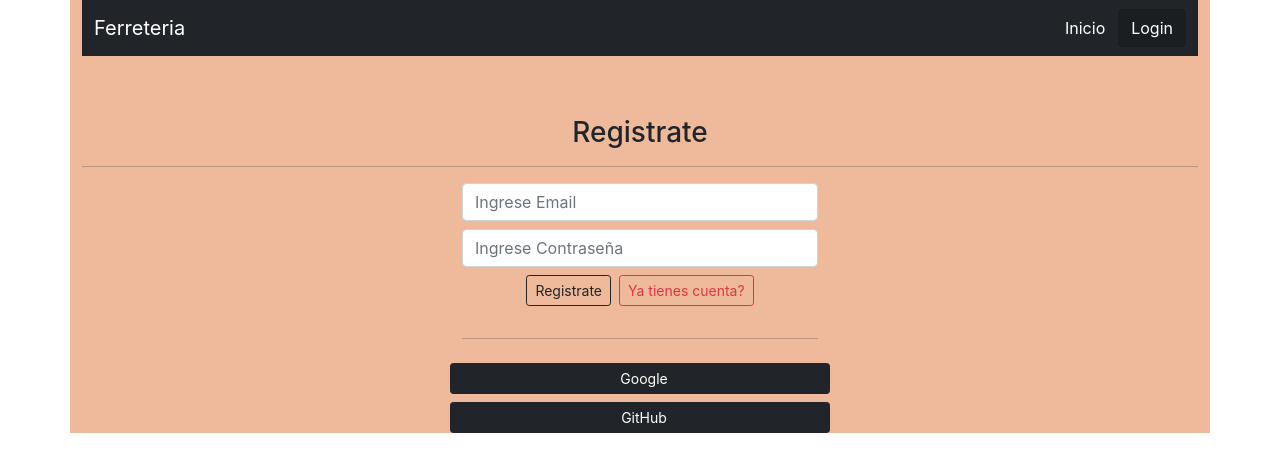
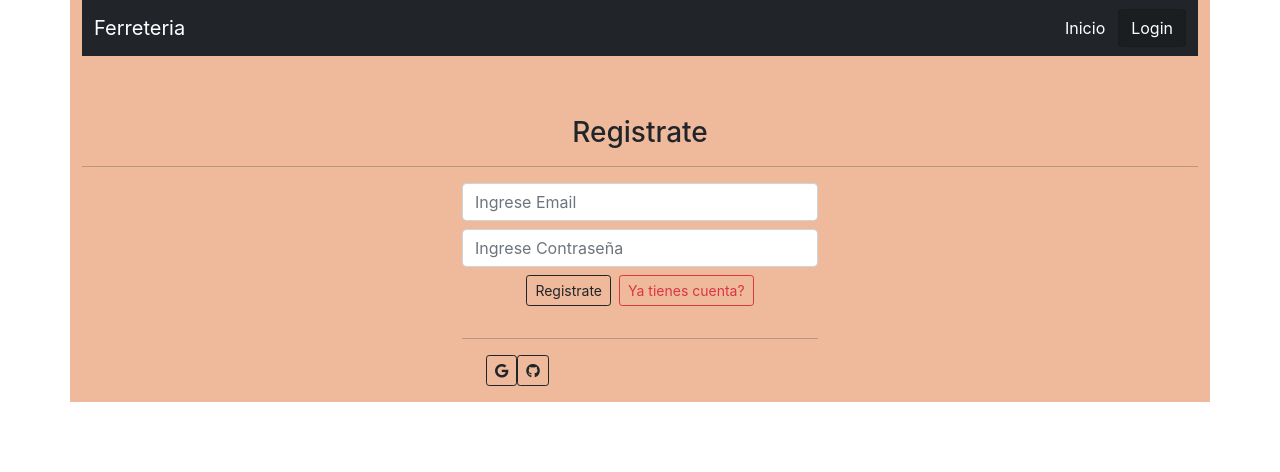
Before and after one commit to Gochita/FerreteriaFront, a React (Create React App) app: page /login in a window 1280 px wide. Shown: the top 472 px of the page. Built offline with nearby package versions, Linux system fonts and the light colour scheme; no server answers.

Commit message:
Iconos mejorados

```diff
--- a/public/index.html
+++ b/public/index.html
@@ -25,6 +25,7 @@
       Learn how to configure a non-root public URL by running `npm run build`.
     -->
     <link href="https://cdn.jsdelivr.net/npm/bootstrap@5.1.3/dist/css/bootstrap.min.css" rel="stylesheet" integrity="sha384-1BmE4kWBq78iYhFldvKuhfTAU6auU8tT94WrHftjDbrCEXSU1oBoqyl2QvZ6jIW3" crossorigin="anonymous">
+    <link rel="stylesheet" href="https://cdnjs.cloudflare.com/ajax/libs/font-awesome/6.1.1/css/all.min.css" integrity="sha512-KfkfwYDsLkIlwQp6LFnl8zNdLGxu9YAA1QvwINks4PhcElQSvqcyVLLD9aMhXd13uQjoXtEKNosOWaZqXgel0g==" crossorigin="anonymous" referrerpolicy="no-referrer" />
     <title>React App</title>
   </head>
   <body>
--- a/src/components/Login.jsx
+++ b/src/components/Login.jsx
@@ -162,22 +162,22 @@ const SignInGoogle = async () => {
             </div>
           </form>
           <hr />
-          <div className="row justify-content-center">
+          <div className="container">
+
             <button
-              className="btn btn-dark btn-sm mt-2 mb-2"
+              className="btn btn-sm btn-outline-dark btn-block mb-3"
               type="button"
               onClick={SignInGoogle}
             >
-              <i className="fa-brands fa-google me-2 "></i>
-              Google
+           <i className="fa-brands fa-google"></i>
             </button>
             <button
-              className="btn btn-dark btn-sm  "
+              className="btn btn-sm btn-outline-dark btn-block mb-3"
               type="button"
               onClick={SignInGitHub}
             >
-              <i className="fa-brands fa-github-alt me-2"></i>
-              GitHub
+          <i className="fa-brands fa-github"></i>
+
             </button>
             </div>
         </div>
```
